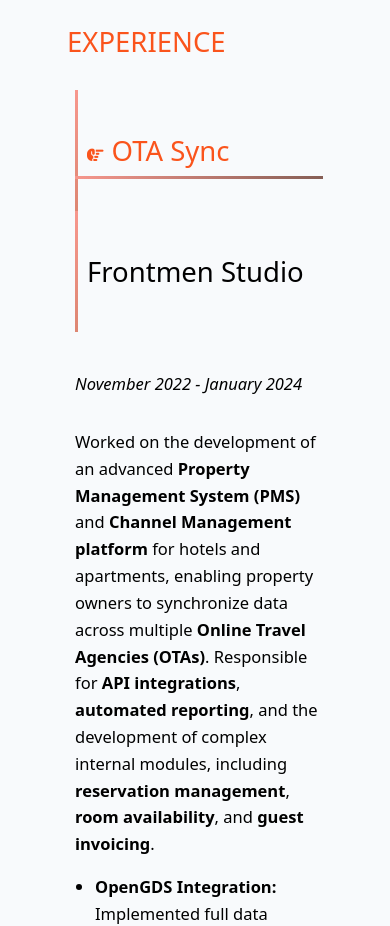
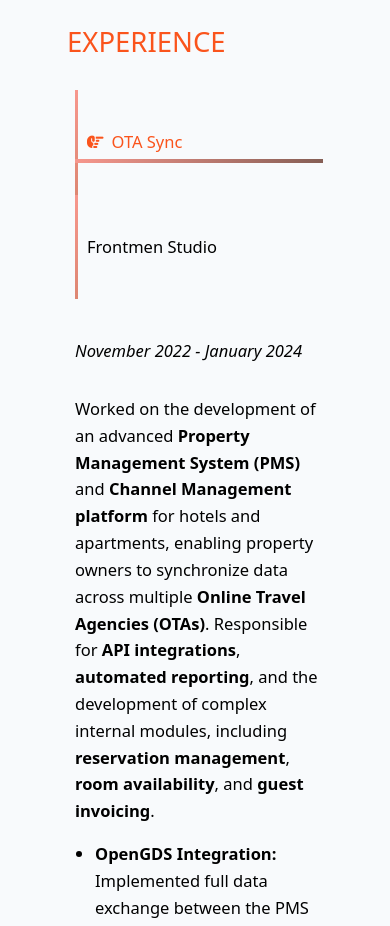
Before and after one commit to MarkoG111/portfolio, a Vue app: page / in a window 390 px wide. Shown: the part 2120-3046 px from the top of the page. Built offline with nearby package versions, Linux system fonts and the light colour scheme.

Commit message:
update exprenice view

```diff
--- a/src/views/ExperienceView.vue
+++ b/src/views/ExperienceView.vue
@@ -13,7 +13,7 @@
               @click="toggleArrow('OTA Sync')" :class="{ 'title-color': selectedTitle === 'OTA Sync' }">
               <div class="title md:text-xl xs:text-l">
                 <i :class="{ 'fas fa-hand-point-right mr-2': selectedTitle === 'OTA Sync' }"></i>
-                <span class="md:font-normal text-2xl">OTA Sync</span>
+                <span class="md:font-normal md:text-2xl">OTA Sync</span>
                 <div class="left-before"></div>
                 <div :class="{ arrow: selectedTitle === 'OTA Sync' }"></div>
               </div>
@@ -23,7 +23,7 @@
               @click="toggleArrow('Frontmen Studio')" :class="{ 'title-color': selectedTitle === 'Frontmen Studio' }">
               <div class="title md:text-xl xs:text-l">
                 <i :class="{ 'fas fa-hand-point-right mr-2': selectedTitle === 'Frontmen Studio' }"></i>
-                <span class="md:font-normal text-2xl">Frontmen Studio</span>
+                <span class="md:font-normal md:text-2xl">Frontmen Studio</span>
                 <div class="left-before"></div>
                 <div :class="{ arrow: selectedTitle === 'Frontmen Studio' }"></div>
               </div>
```
